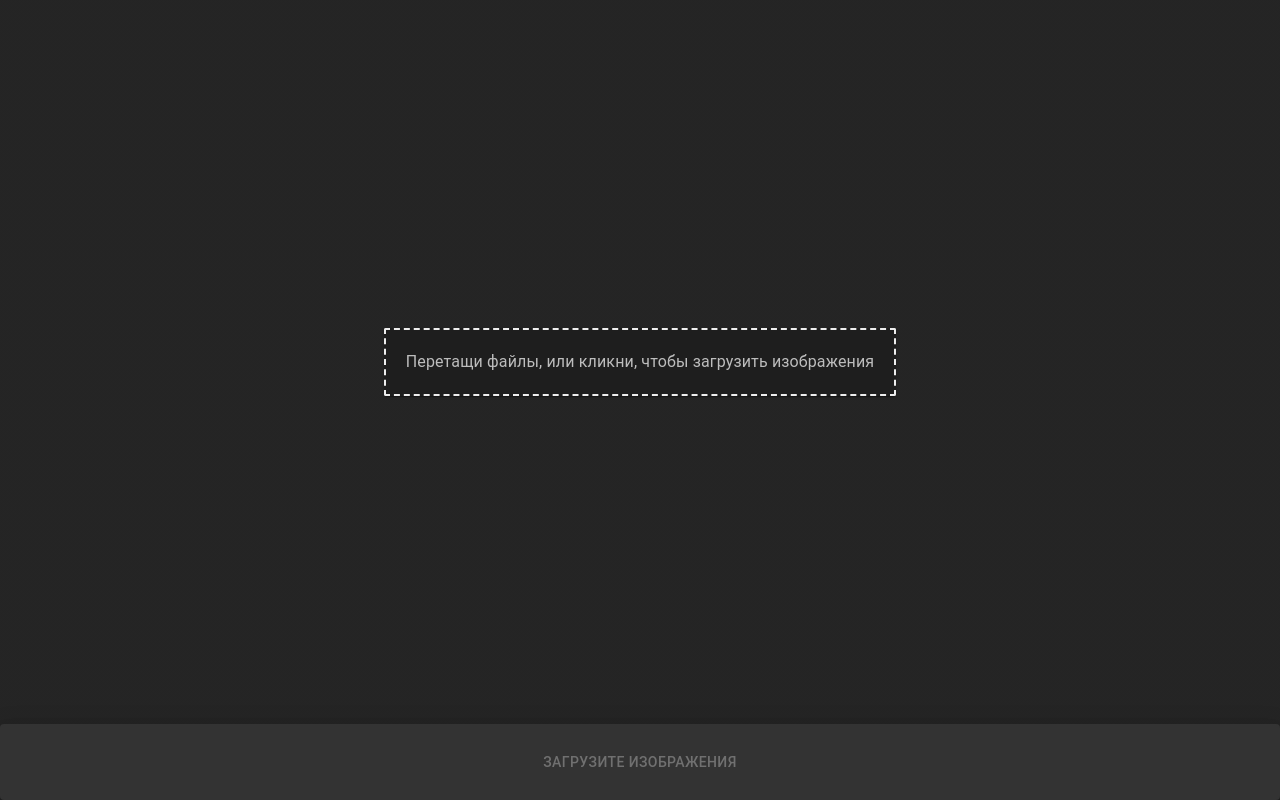
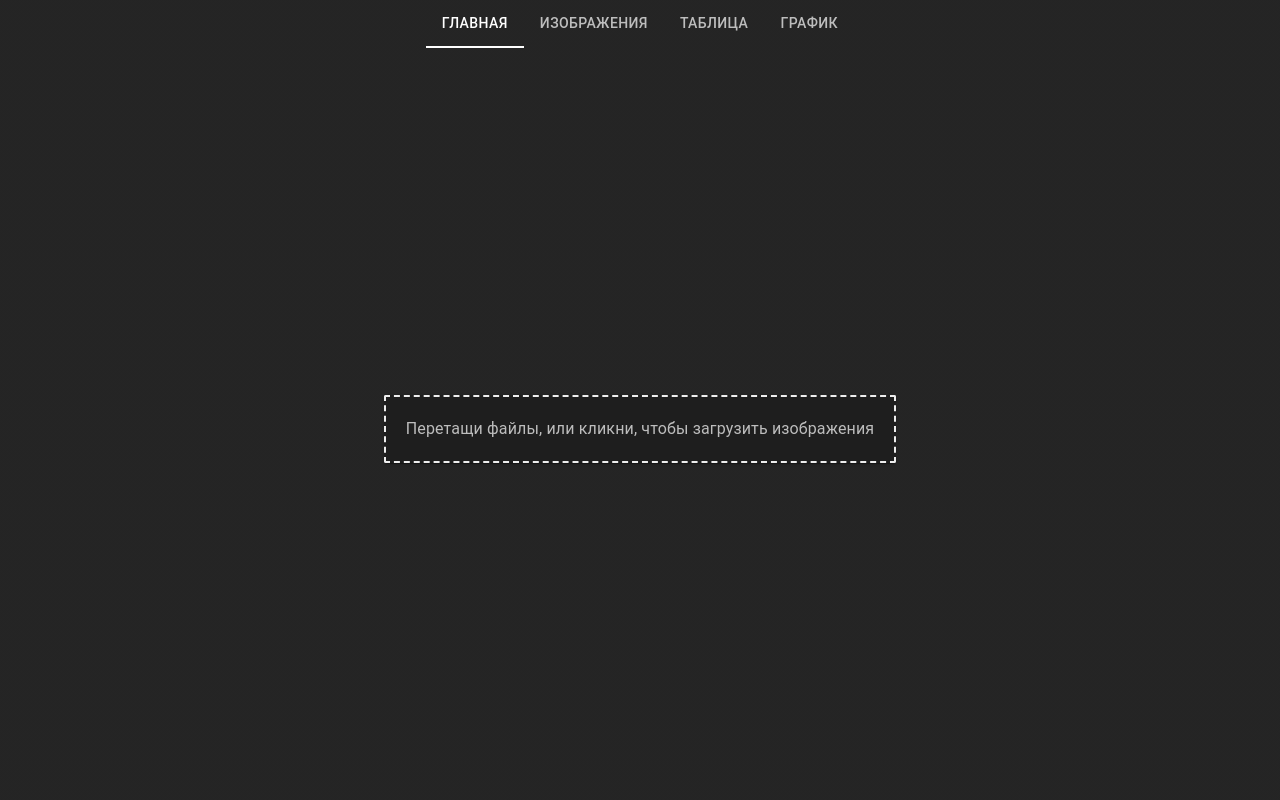
Before and after one commit to rom3N123/desktop-images-binarization-and-statistics, a React (Vite) app: page / in a window 1280 px wide. Built offline with nearby package versions, Linux system fonts and the light colour scheme.

Commit message:
feat: make navigation panel

```diff
--- a/src/App.tsx
+++ b/src/App.tsx
@@ -1,6 +1,6 @@
 import { Paper } from '@mui/material';
 import { Route, Routes } from 'react-router-dom';
-import ActionsPanel from './components/ActionsPanel';
+import Navigation from './components/Navigation';
 import ImagesPage from './pages/ImagesPage';
 import MainPage from './pages/MainPage';
 
@@ -17,13 +17,13 @@
 				justifyContent: 'space-between',
 			}}
 		>
+			<Navigation />
+
 			<Routes>
 				<Route index element={<MainPage />} />
 
 				<Route path='/images' element={<ImagesPage />} />
 			</Routes>
-
-			<ActionsPanel />
 		</Paper>
 	);
 }
--- a/src/components/ActionsPanel/ActionsPanel.tsx
+++ b/src/components/ActionsPanel/ActionsPanel.tsx
@@ -10,10 +10,10 @@
 	return (
 		<Paper
 			sx={{
-				padding: '20px',
 				display: 'flex',
 				alignItems: 'center',
 				justifyContent: 'center',
+				width: '100%',
 			}}
 			elevation={12}
 		>
--- /dev/null
+++ b/src/components/Navigation/Navigation.tsx
@@ -0,0 +1,86 @@
+import { Tab, Tabs, TabsProps } from '@mui/material';
+import { Box } from '@mui/system';
+import React, { FC, ReactElement, useEffect, useState } from 'react';
+import { useLocation, useNavigate } from 'react-router-dom';
+
+type Route = {
+	path: string;
+	name: string;
+};
+
+const ROUTES = {
+	MAIN: '/',
+	IMAGES: '/images',
+	TABLE: '/table',
+	CHART: '/chart',
+};
+
+const routeByIndex: Record<string, Route> = {
+	0: {
+		path: ROUTES.MAIN,
+		name: 'Главная',
+	},
+	1: {
+		path: ROUTES.IMAGES,
+		name: 'Изображения',
+	},
+	2: {
+		path: ROUTES.TABLE,
+		name: 'Таблица',
+	},
+	3: {
+		path: ROUTES.CHART,
+		name: 'График',
+	},
+};
+
+const getRouteIndexByPathName = (pathname: string): number => {
+	let result = 0;
+
+	for (const index in routeByIndex) {
+		const route = routeByIndex[index];
+
+		if (pathname.includes(route.path)) {
+			result = Number(index);
+		}
+	}
+
+	return result;
+};
+
+const routes: Route[] = Object.values(routeByIndex);
+
+const Navigation: FC = (): ReactElement => {
+	const [value, setValue] = useState<number>(0);
+	const navigate = useNavigate();
+	const location = useLocation();
+
+	useEffect(() => {
+		setValue(getRouteIndexByPathName(location.pathname));
+	}, [location]);
+
+	const onTabChange: TabsProps['onChange'] = (_, value: number) => {
+		const route = routeByIndex[value];
+		navigate(route.path);
+		setValue(value);
+	};
+
+	return (
+		<Box
+			sx={{
+				display: 'flex',
+				alignItems: 'center',
+				justifyContent: 'center',
+				marginBottom: '10px',
+			}}
+		>
+			<Tabs onChange={onTabChange} value={value}>
+				{routes.map(({ name }) => (
+					<Tab label={name} />
+				))}
+			</Tabs>
+		</Box>
+	);
+};
+
+export default Navigation;
--- /dev/null
+++ b/src/components/Navigation/index.ts
@@ -0,0 +1 @@
+export { default } from './Navigation';
--- a/src/pages/ImagesPage/ImagesPage.tsx
+++ b/src/pages/ImagesPage/ImagesPage.tsx
@@ -4,6 +4,7 @@
 import { Box } from '@mui/system';
 import AppImage from '../../components/AppImage';
 import { Image } from '../../contexts/AppContext/AppContext';
+import ActionsPanel from '../../components/ActionsPanel';
 
 const ImagesPage: FC = (): ReactElement => {
 	const { images, setImages, imagesRefs } = useAppContext();
@@ -52,6 +53,8 @@
 					/>
 				))}
 			</div>
+
+			{!!images.length && <ActionsPanel />}
 		</>
 	);
 };
--- a/src/pages/MainPage/MainPage.tsx
+++ b/src/pages/MainPage/MainPage.tsx
@@ -1,5 +1,6 @@
 import { Box } from '@mui/material';
 import React, { FC, ReactElement } from 'react';
+import ActionsPanel from '../../components/ActionsPanel';
 import Dropzone from '../../components/Dropzone';
 
 const MainPage: FC = (): ReactElement => {
```
